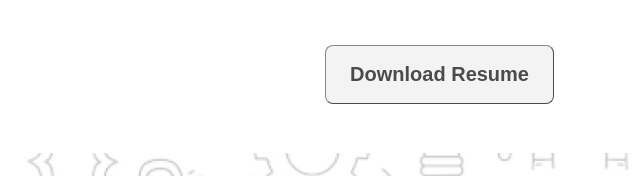
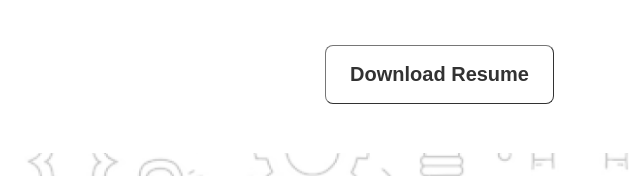
Before and after one commit to ShafayetHossain/B10A1-Assignment, a plain HTML site: page index.html in a window 1280 px wide. Shown: the top 176 px of the page, 573-1213 px from the left. Drawn offline with Linux system fonts and the light colour scheme; a web font is replaced by a local one.

Commit message:
nav & banner update

```diff
--- a/style.css
+++ b/style.css
@@ -26,10 +26,11 @@ nav{
 
     font-size: 20px;
     font-weight: 600;
+    background-color: white;
     margin-right: 145px;;
     padding: 17px 24px;
     border-radius: 8px;
-    opacity: 70%;
+    opacity: 80%;
     border-width: thin;
 }
 /* Nav section End */
```
